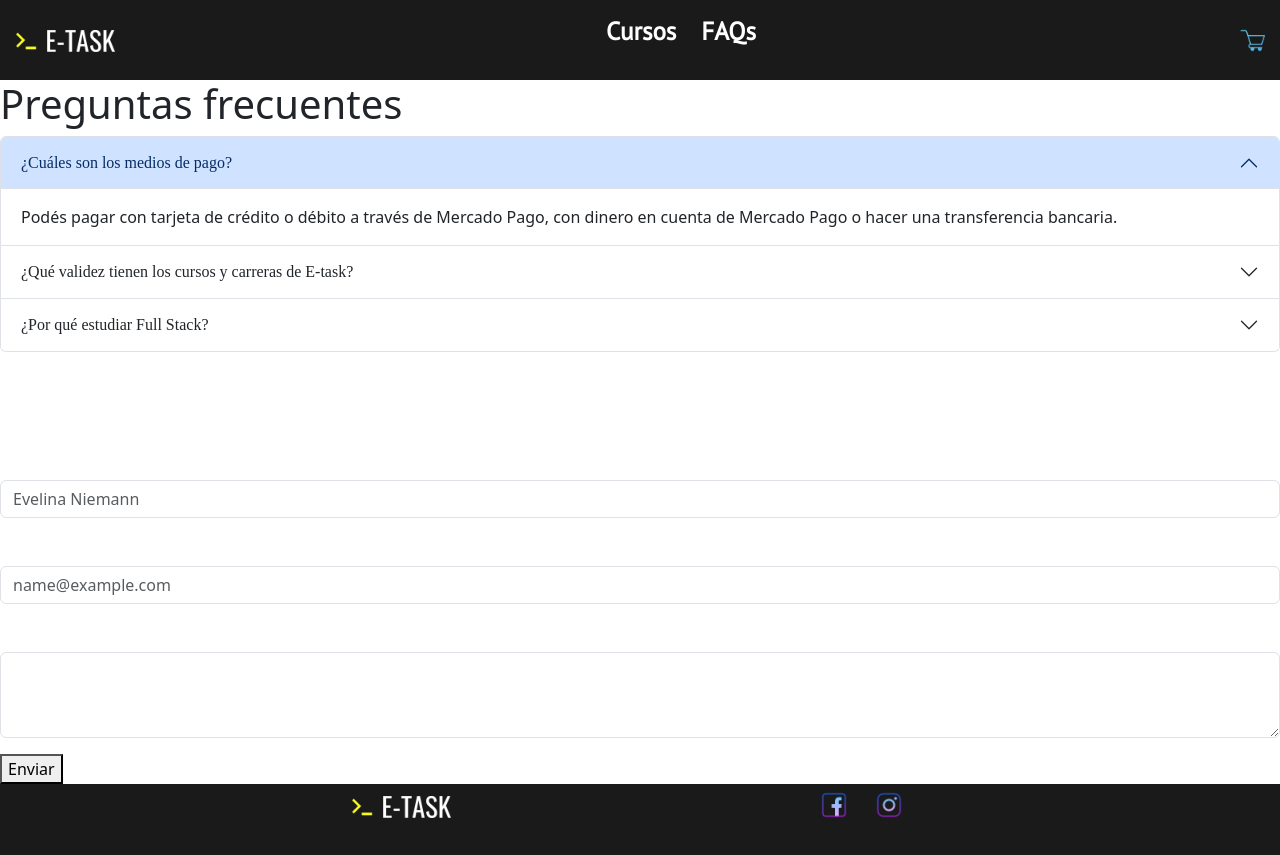
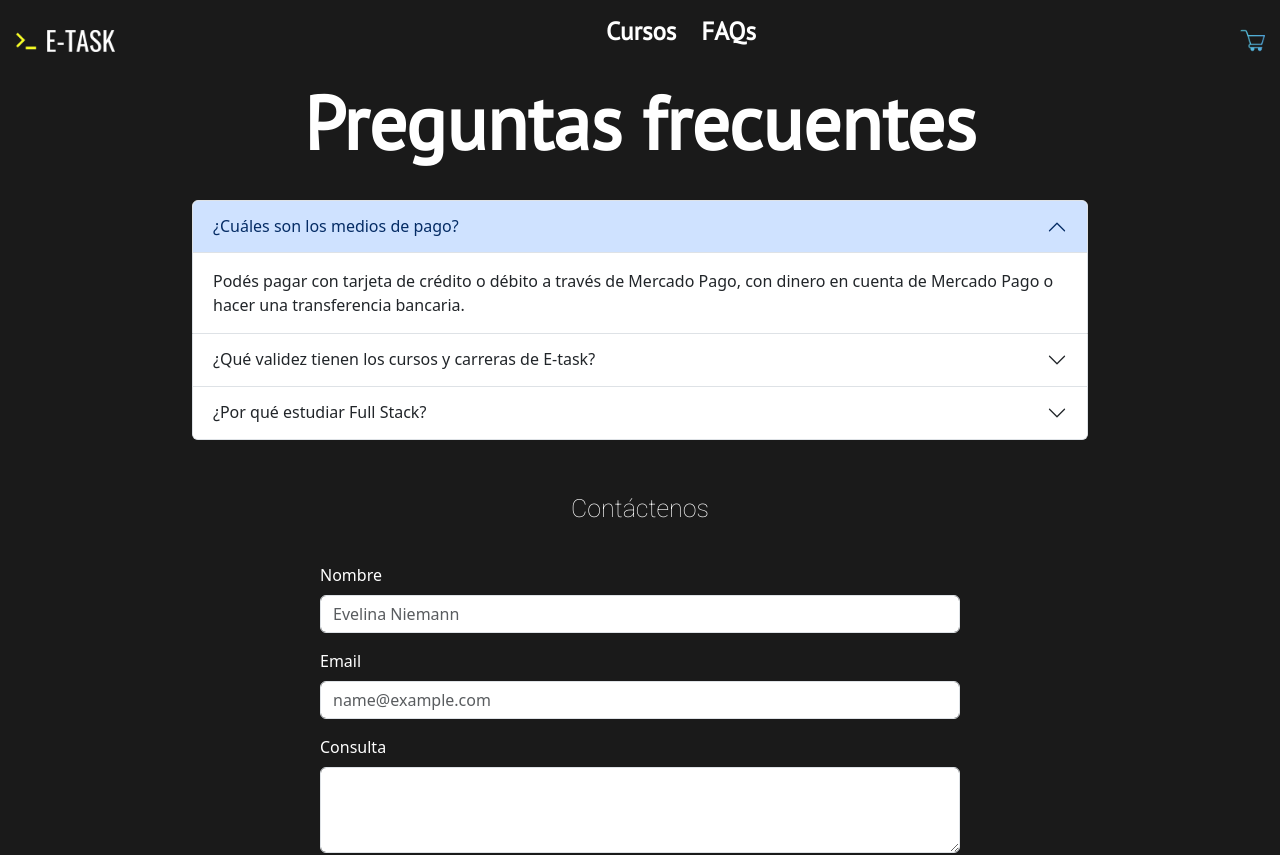
Before and after one commit to Ebniemann/Niemann-Evelina-ProyectoFinal, a React (Create React App) app: page /faqs in a window 1280 px wide. Shown: the top 855 px of the page. Built offline with nearby package versions, Linux system fonts and the light colour scheme.

Commit message:
Faqs and Form Component

```diff
--- a/src/PageFaqs/Faqs.js
+++ b/src/PageFaqs/Faqs.js
@@ -1,12 +1,14 @@
 import "./styles.css";
 import Layout from "../component/Layout/Layout";
+import Title from "../component/Title/Title";
+import Form from "../component/Form/Form";
 
 const Faqs = () => {
   return (
     <Layout>
-      <div class="container-content">
+      <div className="faqsContainer">
         <div class="accordion" id="accordionExample">
-          <h1>Preguntas frecuentes</h1>
+          <Title text={"Preguntas frecuentes"} />
           <div class="accordion-item">
             <h2 class="accordion-header">
               <button
@@ -89,44 +91,7 @@ const Faqs = () => {
             </div>
           </div>
         </div>
-
-        <form class="contact" id="contacto">
-          <h2>Contáctenos</h2>
-          <div class="mb-3">
-            <label for="name" class="form-label">
-              Nombre
-            </label>
-            <input
-              type="text"
-              class="form-control"
-              id="name"
-              placeholder="Evelina Niemann"
-            />
-            <span id="input_name"></span>
-          </div>
-          <div class="mb-3">
-            <label for="email" class="form-label">
-              Email
-            </label>
-            <input
-              type="email"
-              class="form-control"
-              id="email"
-              placeholder="name@example.com"
-            />
-            <span id="input_email"></span>
-          </div>
-          <div class="mb-3">
-            <label for="text-area" class="form-label">
-              Consulta
-            </label>
-            <textarea class="form-control" id="text-area" rows="3"></textarea>
-            <span id="input_text"></span>
-          </div>
-          <button class="button" type="button" id="btn-form">
-            Enviar
-          </button>
-        </form>
+        <Form />
       </div>
     </Layout>
   );
--- a/src/PageFaqs/styles.css
+++ b/src/PageFaqs/styles.css
@@ -1,24 +1,18 @@
+.faqsContainer{
+  display: flex;
+  flex-direction: column;
+  align-items: center;
+ width: 100%;
+  background-color: #1A1A1A;
+  --tw-bg-opacity: 1;
+  background-color: rgb(26 26 26/var(--tw-bg-opacity));
+}
+
 .accordion {
-  grid-column: 3/15;
+  width: 70%;
   margin-bottom: 50px;
 }
 
   h1 {
     color: white;
   }
-
-
-.contact {
-  grid-column: 3/15;
-  color: white;
-}
-
-  h2 {
-    font-size: 35px;
-    font-family: font-sans;
-  }
-
-
-.modalContact{
-  grid-column: 3/15;
-}
--- a/src/PgageHome/styles.css
+++ b/src/PgageHome/styles.css
@@ -14,7 +14,6 @@ img{
 
 
 .modality {
-  grid-column: 1/17;
   position: relative;
   padding: 75px 0px;
   color: black;
--- /dev/null
+++ b/src/component/Form/Form.js
@@ -0,0 +1,41 @@
+import "./styles.css";
+import Button from "../Button/Button";
+import SubTitle from "../SubTitle/SubTitle";
+
+const Form = () => {
+  return (
+    <form class="contact" id="contacto">
+      <SubTitle text={"Contáctenos"} />
+      <div class="mb-3">
+        <label for="name" class="form-label">
+          Nombre
+        </label>
+        <input
+          type="text"
+          class="form-control"
+          id="name"
+          placeholder="Evelina Niemann"
+        />
+      </div>
+      <div class="mb-3">
+        <label for="email" class="form-label">
+          Email
+        </label>
+        <input
+          type="email"
+          class="form-control"
+          id="email"
+          placeholder="name@example.com"
+        />
+      </div>
+      <div class="mb-3">
+        <label for="text-area" class="form-label">
+          Consulta
+        </label>
+        <textarea class="form-control" id="text-area" rows="3"></textarea>
+      </div>
+      <Button text={"Enviar"} />
+    </form>
+  );
+};
+export default Form;
--- /dev/null
+++ b/src/component/Form/styles.css
@@ -0,0 +1,5 @@
+
+.contact {
+  width: 50%;
+  color: white;
+}
```
